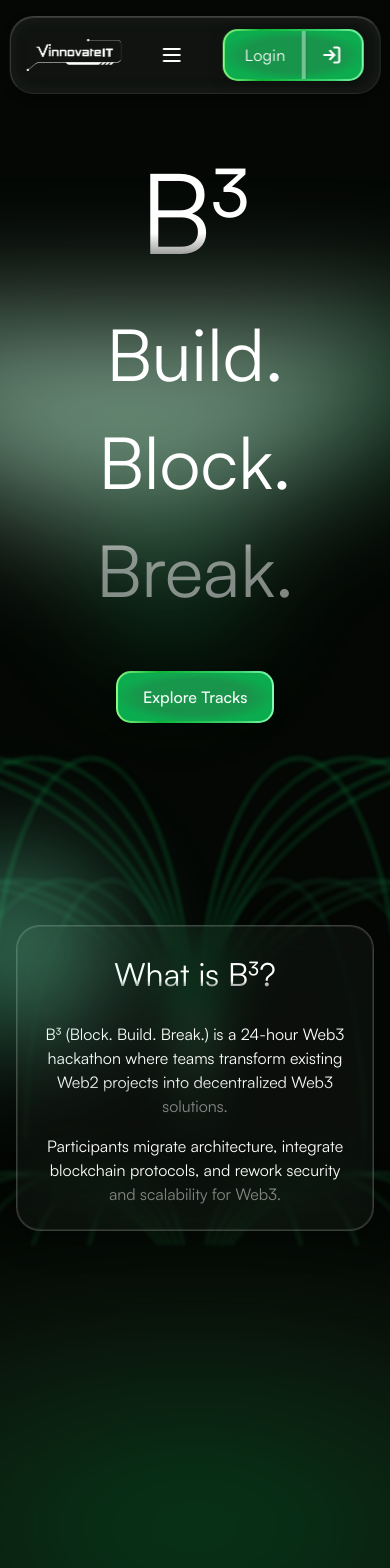
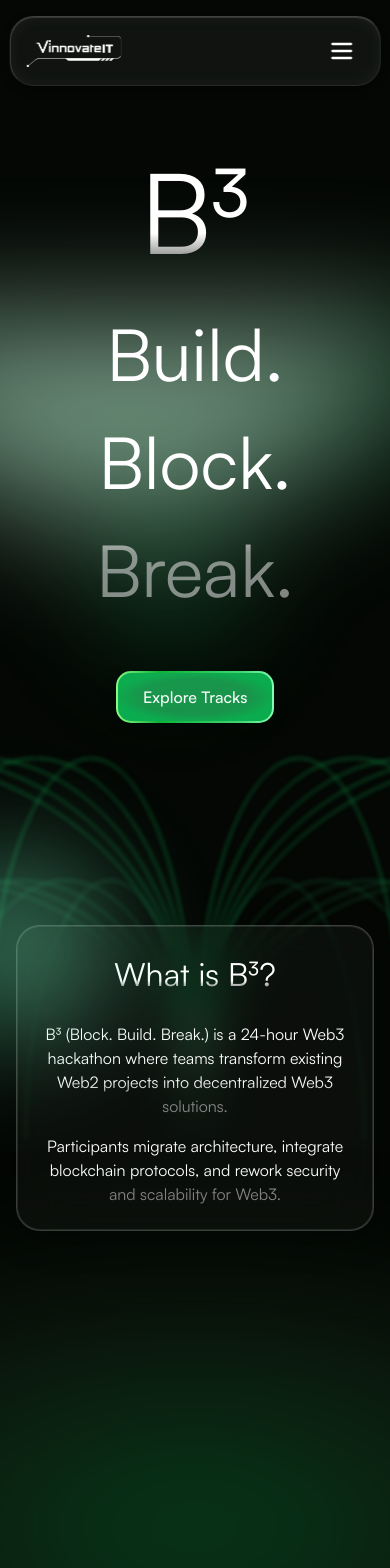
Before and after one commit to vinnovateit/b3, a Next.js app: page / in a window 390 px wide. Shown: the top 1568 px of the page. Built offline with nearby package versions, Linux system fonts and the light colour scheme.

Commit message:
feat: responsive Navbar with mobile fullscreen menu

```diff
--- a/src/app/components/Hero.jsx
+++ b/src/app/components/Hero.jsx
@@ -448,137 +448,6 @@ export default function Hero() {
 								/>
 							</g>
 						</svg>
-
-						{/* Layer 3 - tangent lowest (top-130%) */}
-						<svg
-							className="absolute left-1/2 top-1/2 -translate-x-1/2 -translate-y-1/2"
-							width="720"
-							height="356"
-							style={{ filter: "blur(2px)" }}
-						>
-							{/* LEFT ellipses - ACW from tangent */}
-							<g transform="translate(360, 461.6)">
-								<ellipse
-									pathLength="1"
-									cx="-58.775"
-									cy="0"
-									rx="58.775"
-									ry="177.66"
-									fill="none"
-									stroke="rgba(57, 221, 124, 0.57)"
-									strokeWidth="1"
-									className={isVisible ? "ellipse-animate-left" : ""}
-								/>
-								<ellipse
-									pathLength="1"
-									cx="-90"
-									cy="0"
-									rx="90"
-									ry="177.66"
-									fill="none"
-									stroke="rgba(57, 221, 124, 0.57)"
-									strokeWidth="1"
-									className={isVisible ? "ellipse-animate-left" : ""}
-								/>
-								<ellipse
-									pathLength="1"
-									cx="-121.835"
-									cy="0"
-									rx="121.835"
-									ry="177.66"
-									fill="none"
-									stroke="rgba(57, 221, 124, 0.57)"
-									strokeWidth="1"
-									className={isVisible ? "ellipse-animate-left" : ""}
-								/>
-								<ellipse
-									pathLength="1"
-									cx="-151.835"
-									cy="0"
-									rx="151.835"
-									ry="177.66"
-									fill="none"
-									stroke="rgba(57, 221, 124, 0.57)"
-									strokeWidth="1"
-									className={isVisible ? "ellipse-animate-left" : ""}
-								/>
-								<ellipse
-									pathLength="1"
-									cx="-180"
-									cy="0"
-									rx="180"
-									ry="177.66"
-									fill="none"
-									stroke="rgba(57, 221, 124, 0.57)"
-									strokeWidth="1"
-									className={isVisible ? "ellipse-animate-left" : ""}
-								/>
-							</g>
-
-							{/* RIGHT ellipses - CW from tangent */}
-							<g transform="translate(360, 461.6)">
-								<ellipse
-									transform="rotate(180, 58.775, 0)"
-									pathLength="1"
-									cx="58.775"
-									cy="0"
-									rx="58.775"
-									ry="177.66"
-									fill="none"
-									stroke="rgba(57, 221, 124, 0.57)"
-									strokeWidth="1"
-									className={isVisible ? "ellipse-animate-right" : ""}
-								/>
-								<ellipse
-									transform="rotate(180, 90, 0)"
-									pathLength="1"
-									cx="90"
-									cy="0"
-									rx="90"
-									ry="177.66"
-									fill="none"
-									stroke="rgba(57, 221, 124, 0.57)"
-									strokeWidth="1"
-									className={isVisible ? "ellipse-animate-right" : ""}
-								/>
-								<ellipse
-									transform="rotate(180, 121.835, 0)"
-									pathLength="1"
-									cx="121.835"
-									cy="0"
-									rx="121.835"
-									ry="177.66"
-									fill="none"
-									stroke="rgba(57, 221, 124, 0.57)"
-									strokeWidth="1"
-									className={isVisible ? "ellipse-animate-right" : ""}
-								/>
-								<ellipse
-									transform="rotate(180, 151.835, 0)"
-									pathLength="1"
-									cx="151.835"
-									cy="0"
-									rx="151.835"
-									ry="177.66"
-									fill="none"
-									stroke="rgba(57, 221, 124, 0.57)"
-									strokeWidth="1"
-									className={isVisible ? "ellipse-animate-right" : ""}
-								/>
-								<ellipse
-									transform="rotate(180, 180, 0)"
-									pathLength="1"
-									cx="180"
-									cy="0"
-									rx="180"
-									ry="177.66"
-									fill="none"
-									stroke="rgba(57, 221, 124, 0.57)"
-									strokeWidth="1"
-									className={isVisible ? "ellipse-animate-right" : ""}
-								/>
-							</g>
-						</svg>
 					</div>
 
 					{/* Glass morph card - sits on top */}
--- a/src/app/components/Navbar.jsx
+++ b/src/app/components/Navbar.jsx
@@ -1,6 +1,6 @@
 "use client";
 import Image from "next/image";
-import { useEffect, useState, useRef } from "react";
+import { useState, useEffect } from "react";
 
 const NAV_ITEMS = [
   { label: "Home", href: "#home" },
@@ -25,30 +25,19 @@ const scrollToSection = (e, href) => {
 };
 
 const Navbar = () => {
-  const [show, setShow] = useState(true);
   const [open, setOpen] = useState(false);
-  const lastScrollY = useRef(0);
 
+  // Prevent scrolling when mobile menu is open
   useEffect(() => {
-    const handleScroll = () => {
-      // Small threshold to prevent jitter at very top
-      if (window.scrollY < 10) {
-        setShow(true);
-        lastScrollY.current = window.scrollY;
-        return;
+    if (open) {
+      document.body.style.overflow = "hidden";
+    } else {
+      document.body.style.overflow = "unset";
     }
-
-      if (window.scrollY > lastScrollY.current) {
-        setShow(false); // Hide on scroll down
-      } else {
-        setShow(true); // Show on scroll up
-      }
-      lastScrollY.current = window.scrollY;
+    return () => {
+      document.body.style.overflow = "unset";
     };
-
-    window.addEventListener("scroll", handleScroll);
-    return () => window.removeEventListener("scroll", handleScroll);
-  }, []);
+  }, [open]);
 
   const glassStyle = {
     boxShadow:
@@ -57,15 +46,10 @@ const Navbar = () => {
 
   return (
     <>
-      {/* Safely injected styles using standard React pattern */}
       <style dangerouslySetInnerHTML={{__html: `
         .ease-spring {
           transition-timing-function: cubic-bezier(0.34, 1.56, 0.64, 1);
         }
-        .ease-smooth {
-          transition-timing-function: cubic-bezier(0.4, 0, 0.2, 1);
-        }
-        /* Forces the browser to keep the filter active during opacity changes */
         .force-gpu {
           transform: translateZ(0);
           backface-visibility: hidden;
@@ -73,27 +57,17 @@ const Navbar = () => {
         }
       `}} />
 
-      <nav
-        className={`fixed top-4 left-1/2 -translate-x-1/2 z-50 w-[95%]
-        transition-all duration-500 ease-smooth
-        will-change-transform
-        ${
-          show
-            ? "translate-y-0 opacity-100"
-            : "-translate-y-[150%] opacity-0 pointer-events-none"
-        }`}
-      >
+      <nav className="fixed top-4 left-1/2 -translate-x-1/2 z-50 w-[95%]">
         <div
           style={glassStyle}
           className="force-gpu relative flex items-center justify-between px-4 py-3
-          bg-white/5 backdrop-blur-md
+          bg-white/5 backdrop-blur-[10px]
           border border-white/10 border-t-white/20 border-l-white/20
           rounded-3xl
-          transition-all duration-300
-          will-change-[backdrop-filter,transform]"
+          transition-all duration-300"
         >
-          {/* Logo - Scale Spring on Hover */}
-          <div className="flex items-center group cursor-pointer">
+          {/* Logo */}
+          <div className="flex items-center group cursor-pointer z-[60]">
             <div className="transform transition-transform duration-300 ease-spring group-hover:scale-105 group-active:scale-95">
               <a href="https://vinnvateit.com">
                 <Image
@@ -107,7 +81,7 @@ const Navbar = () => {
             </div>
           </div>
 
-          {/* Nav Links - Lift & Underline Spring */}
+          {/* Desktop Nav Links */}
           <ul className="hidden md:flex items-center gap-8 text-white text-base font-medium">
             {NAV_ITEMS.map((item) => (
               <li key={item.label} className="relative group cursor-pointer">
@@ -118,19 +92,55 @@ const Navbar = () => {
                 >
                   {item.label}
                 </a>
-                {/* Spring Underline */}
                 <span className="absolute left-0 -bottom-1 h-0.5 w-0 bg-white transition-all duration-300 ease-spring group-hover:w-full" />
               </li>
             ))}
           </ul>
 
-          {/* Mobile menu button - Rotation Spring */}
+          {/* Desktop Login Button Wrapper (Explicitly hidden on mobile) */}
+          <div className="hidden md:block">
+            <a
+              href="/login"
+              className={`
+                flex group relative items-center justify-between
+                px-5
+                btn-gradient-border shadow-[0_4px_15px_rgba(0,0,0,0.2)]
+                bg-linear-to-b from-[#2dc966] to-[#049f46]
+                border border-[#6ee7b7]/30 border-t-[#6ee7b7]/60 border-b-[#047835]/60
+                text-base font-normal text-white
+                rounded-2xl
+                transition-all duration-300 ease-spring
+                hover:scale-[1.03] hover:brightness-105
+                active:scale-95 active:shadow-inner
+              `}
+            >
+              <span className="relative z-10 font-medium tracking-wide">Login</span>
+              <div className="h-12 w-1 bg-white/40 mx-4 shadow-[1px_0_2px_rgba(0,0,0,0.1)]"></div>
+              <span className="relative z-10 flex items-center justify-center">
+                <svg
+                  className="w-5 h-5 transition-transform duration-300 ease-spring group-hover:translate-x-1"
+                  viewBox="0 0 24 24"
+                  fill="none"
+                  stroke="currentColor"
+                  strokeWidth="2.5"
+                  strokeLinecap="round"
+                  strokeLinejoin="round"
+                >
+                  <path d="M15 3h4a2 2 0 0 1 2 2v14a2 2 0 0 1-2 2h-4" />
+                  <polyline points="10 17 15 12 10 7" />
+                  <line x1="15" y1="12" x2="3" y2="12" />
+                </svg>
+              </span>
+            </a>
+          </div>
+
+          {/* Mobile Menu Toggle Button */}
           <button
             onClick={() => setOpen(!open)}
-            className="md:hidden text-white transition-transform duration-300 ease-spring hover:scale-110 active:scale-90"
+            className="md:hidden relative z-[60] text-white p-2 transition-transform duration-300 ease-spring hover:scale-110 active:scale-90 ml-auto"
           >
             <svg
-              className={`w-6 h-6 transition-transform duration-300 ${
+              className={`w-7 h-7 transition-transform duration-300 ${
                 open ? "rotate-90" : "rotate-0"
               }`}
               fill="none"
@@ -153,33 +163,63 @@ const Navbar = () => {
               )}
             </svg>
           </button>
+        </div>
 
-          {/* Login Button - Complex Spring & Icon Slide */}
+        {/* Full Screen Mobile Menu Overlay */}
+        <div
+          className={`fixed inset-0 z-50 h-[100dvh] w-screen
+            bg-black/60 backdrop-blur-3xl
+            flex flex-col items-center justify-center
+            transition-all duration-500 ease-spring
+            ${
+              open
+                ? "opacity-100 translate-y-0 pointer-events-auto"
+                : "opacity-0 translate-y-4 pointer-events-none"
+            }`}
+        >
+          <div className="flex flex-col items-center gap-8 w-full max-w-sm px-6">
+            {/* Mobile Nav Links */}
+            {NAV_ITEMS.map((item, index) => (
+              <a
+                key={item.label}
+                href={item.href}
+                onClick={(e) => {
+                  scrollToSection(e, item.href);
+                  setOpen(false);
+                }}
+                style={{ transitionDelay: `${index * 50}ms` }}
+                className={`text-2xl font-medium text-white/90 hover:text-green-400 transition-all duration-300 transform
+                  ${open ? "translate-y-0 opacity-100" : "translate-y-4 opacity-0"}`}
+              >
+                {item.label}
+              </a>
+            ))}
+
+            {/* Mobile Login Button (Centered & Auto Width) */}
+            <div
+              className={`w-full flex justify-center pt-4 transition-all duration-500 delay-200
+              ${open ? "translate-y-0 opacity-100" : "translate-y-4 opacity-0"}`}
+            >
               <a
                 href="/login"
+                onClick={() => setOpen(false)}
                 className={`
                   group relative flex items-center justify-between
-    px-5
-	btn-gradient-border shadow-[0_4px_15px_rgba(0,0,0,0.2)]
+                  w-auto min-w-[140px] px-6 py-1
+                  btn-gradient-border shadow-[0_4px_20px_rgba(0,0,0,0.3)]
                   bg-linear-to-b from-[#2dc966] to-[#049f46]
                   border border-[#6ee7b7]/30 border-t-[#6ee7b7]/60 border-b-[#047835]/60
-    text-base font-normal text-white
+                  text-lg font-normal text-white
                   rounded-2xl
                   transition-all duration-300 ease-spring
-    hover:scale-[1.03] hover:brightness-105
-    active:scale-95 active:shadow-inner
+                  active:scale-95
                 `}
               >
-  {/* Text */}
                 <span className="relative z-10 font-medium tracking-wide">Login</span>
-
-  {/* Vertical Separator */}
-  <div className="h-12 w-1 bg-white/40 mx-4 shadow-[1px_0_2px_rgba(0,0,0,0.1)]"></div>
-
-  {/* Icon Wrapper */}
+                <div className="h-12 w-1 bg-white/40 mx-4"></div>
                 <span className="relative z-10 flex items-center justify-center">
                   <svg
-      className="w-5 h-5 transition-transform duration-300 ease-spring group-hover:translate-x-1"
+                    className="w-6 h-6 transition-transform duration-300 ease-spring group-hover:translate-x-1"
                     viewBox="0 0 24 24"
                     fill="none"
                     stroke="currentColor"
@@ -193,45 +233,6 @@ const Navbar = () => {
                   </svg>
                 </span>
               </a>
-
-          {/* Mobile menu Dropdown - Spring Slide Down */}
-          <div
-            className={`absolute top-full left-0 mt-4 w-full origin-top
-              overflow-hidden rounded-2xl
-              transition-all duration-500 ease-spring
-              ${
-                open
-                  ? "max-h-100 opacity-100 scale-100 translate-y-0"
-                  : "max-h-0 opacity-0 scale-95 -translate-y-4"
-              }`}
-          >
-            <div
-              style={glassStyle}
-              className="force-gpu flex flex-col gap-4 px-6 py-4
-                bg-[#040704]/80 backdrop-blur-xl
-                border border-white/10 border-t-white/20 border-l-white/20
-                text-white text-base"
-            >
-              {NAV_ITEMS.map((item) => (
-                <a
-                  key={item.label}
-                  href={item.href}
-                  onClick={(e) => {
-                    scrollToSection(e, item.href);
-                    setOpen(false);
-                  }}
-                  className="hover:translate-x-2 transition-transform duration-300 ease-spring opacity-90 hover:opacity-100"
-                >
-                  {item.label}
-                </a>
-              ))}
-              <a
-                href="#login"
-                onClick={() => setOpen(false)}
-                className="font-medium text-green-400 hover:translate-x-2 transition-transform duration-300 ease-spring"
-              >
-                Login
-              </a>
             </div>
           </div>
         </div>
```
Lines whose indentation alone changed are shown as unchanged.
